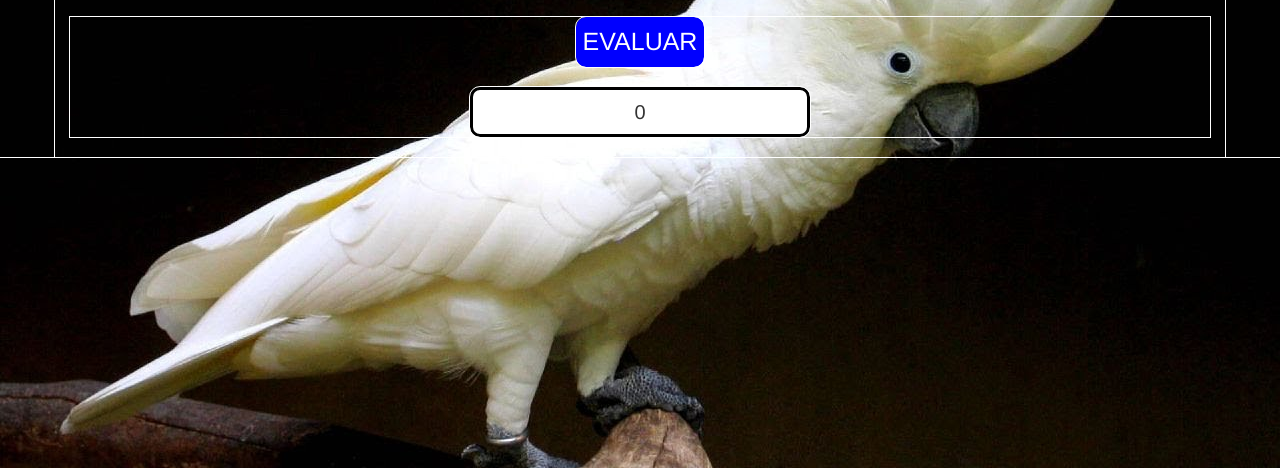
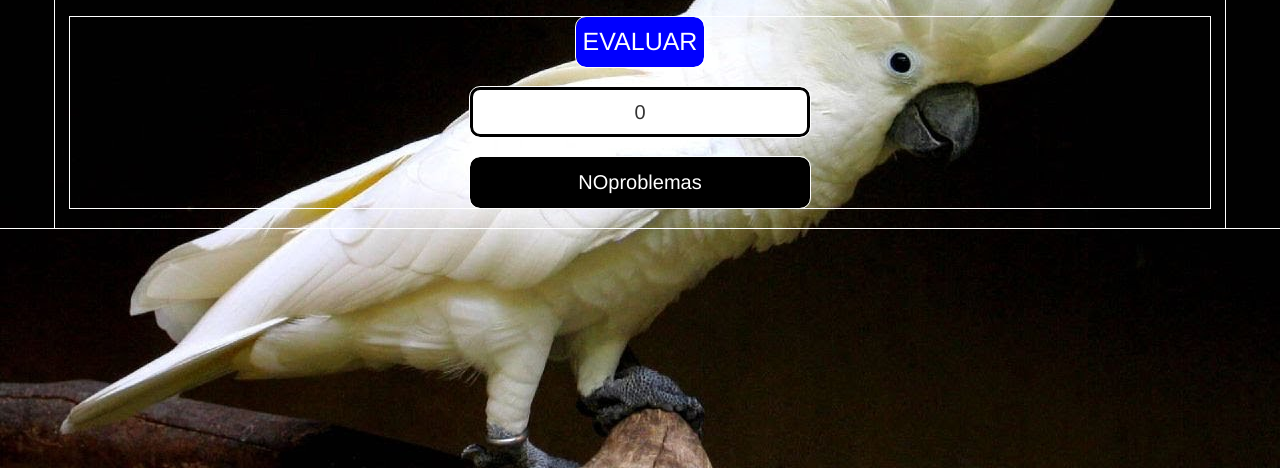
Before and after one commit to sayda1/ejercicio-9, a plain HTML site: page index.html in a window 1280 px wide. Both pictures are taken after a click on the button "EVALUAR". Shown: the part 332-800 px from the top of the page. Drawn offline with Linux system fonts and the light colour scheme.

Commit message:
correcion

```diff
--- a/css/main.css
+++ b/css/main.css
@@ -22,13 +22,22 @@ button{
     border-radius: 10px;
     padding: 7px;
 }
-#salida{
+#salida {
    margin: 20px 20em;
    border: 3px solid black;
    border-radius: 10px;
    padding: 8px;
    background: white;
    font-size: 20px;
+}
+#mensaje{
+   margin: 20px 20em;
+   border: 3px solid black;
+   border-radius: 10px;
+   padding: 8px;
+   background: black;
+   font-size: 20px;
+   color: white;
 }
 h1:hover{
    color: #ddcc22;
--- a/index.html
+++ b/index.html
@@ -28,6 +28,7 @@
             <button onclick="evaluar()">EVALUAR</button>
 
             <div id="salida">-</div>
+            <div id="mensaje"></div>
         </div>
     </div>
 </body>
--- a/main.js
+++ b/main.js
@@ -3,6 +3,7 @@
     var hora = parseFloat(document.getElementById("hora").value);
 
     var salida = document.getElementById("salida");
+    var mensaje =document.getElementById("mensaje");
 
     if (habla == true && hora < 7 || hora > 20)
     {
@@ -14,4 +15,10 @@
         //noproblemas
         salida.innerHTML ="0"
     }
+    if (habla == true && hora < 7 || hora > 20){
+        mensaje.innerHTML ="problemas"
+    }
+     else{
+        mensaje.innerHTML ="NOproblemas"
+    }
 }
```
